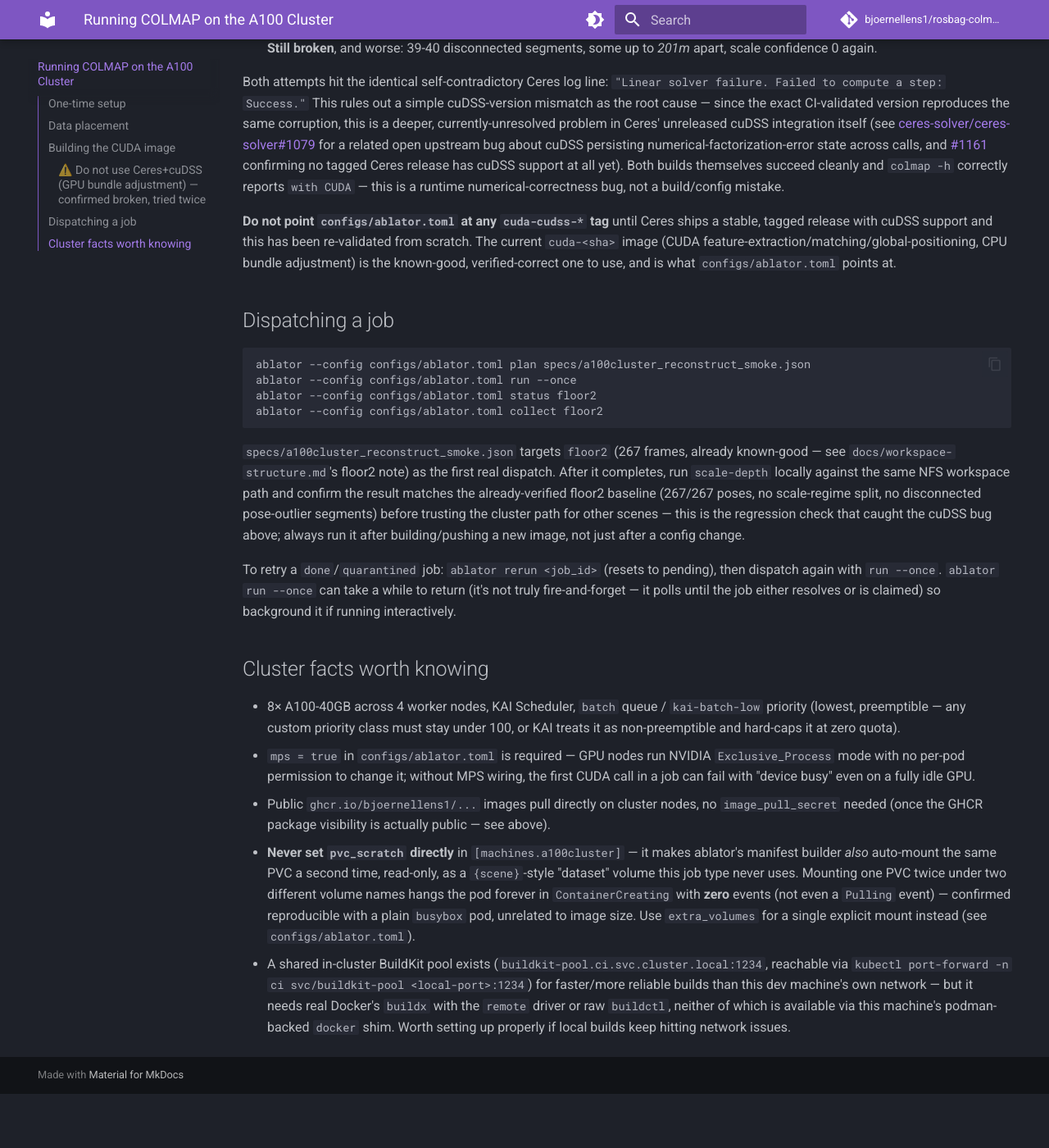
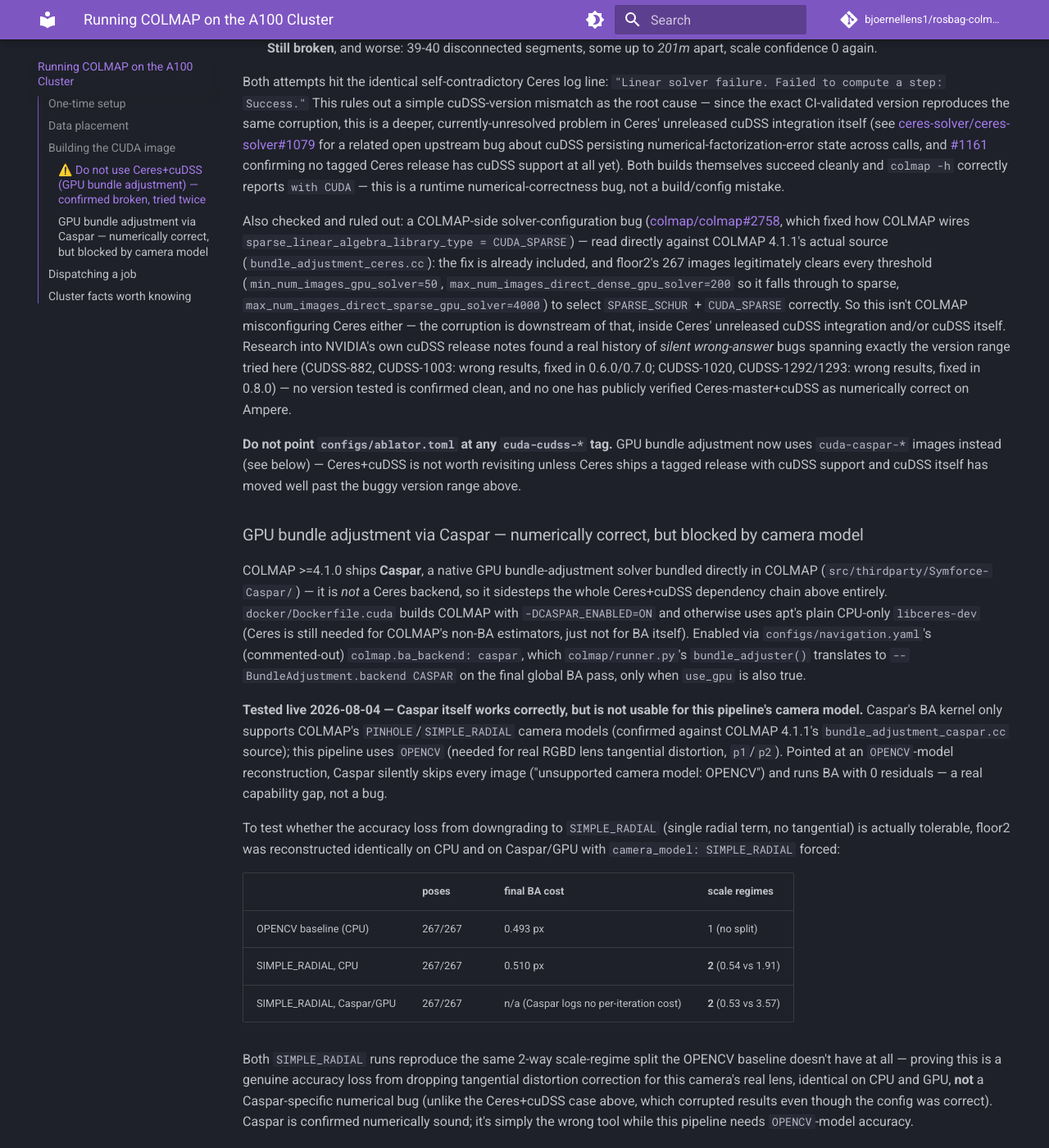
Before and after one commit to bjoernellens1/rosbag-colmap-pipeline, an MkDocs documentation site: the page built from docs/cluster-dispatch.md, in a window 1280 px wide and 1400 px high, scrolled down 1867 px. Shown: the whole window at 82% size. Built offline with MkDocs 1.6.1 and Material for MkDocs 9.7.7, drawn with Linux system fonts in a browser that asks for light colours; comment, search, counter and statistics services are not loaded; before the commit the page ends 3201 px from its top, so only the background shows below that; some of the changed text lies outside the part shown.

Commit message:
feat(cluster): try Caspar GPU bundle adjustment, blocked by camera model
Caspar (COLMAP >=4.1.0's native GPU BA solver) sidesteps the Ceres+cuDSS
dependency chain entirely -- docker/Dockerfile.cuda now builds COLMAP
with -DCASPAR_ENABLED=ON instead of building Ceres from source, and
colmap/runner.py's bundle_adjuster() wires ba_backend: caspar to
--BundleAdjustment.backend CASPAR.

Tested live on the A100 cluster: Caspar itself is numerically correct,
but only supports PINHOLE/SIMPLE_RADIAL camera models, not this
pipeline's OPENCV (needed for real RGBD lens tangential distortion).
Forcing SIMPLE_RADIAL to test the accuracy tradeoff reproduced the same
2-way scale-regime split on BOTH CPU and Caspar/GPU that the OPENCV
baseline doesn't have at all -- a genuine accuracy loss from dropping
tangential distortion, identical on both backends, not a Caspar bug.

configs/navigation.yaml and configs/ablator.toml stay on OPENCV/CPU-BA
(the known-good baseline) until Caspar gains OPENCV support upstream.
utils/camera.py's SIMPLE_RADIAL support is kept as a real capability
(useful for any future PINHOLE/SIMPLE_RADIAL camera), not test-only code.

Co-Authored-By: Claude Sonnet 5 <noreply@anthropic.com>
Claude-Session: https://claude.ai/code/session_01FCxykUmrE7G1MTygjTsPi5

```diff
--- a/docs/cluster-dispatch.md
+++ b/docs/cluster-dispatch.md
@@ -99,10 +99,65 @@ tagged Ceres release has cuDSS support at all yet). Both builds themselves succe
 `colmap -h` correctly reports `with CUDA` — this is a runtime numerical-correctness bug, not a
 build/config mistake.
 
-**Do not point `configs/ablator.toml` at any `cuda-cudss-*` tag** until Ceres ships a stable,
-tagged release with cuDSS support and this has been re-validated from scratch. The current
-`cuda-<sha>` image (CUDA feature-extraction/matching/global-positioning, CPU bundle adjustment)
-is the known-good, verified-correct one to use, and is what `configs/ablator.toml` points at.
+Also checked and ruled out: a COLMAP-side solver-configuration bug
+([colmap/colmap#2758](https://github.com/colmap/colmap/pull/2758), which fixed how COLMAP wires
+`sparse_linear_algebra_library_type = CUDA_SPARSE`) — read directly against COLMAP 4.1.1's actual
+source (`bundle_adjustment_ceres.cc`): the fix is already included, and floor2's 267 images
+legitimately clears every threshold (`min_num_images_gpu_solver=50`,
+`max_num_images_direct_dense_gpu_solver=200` so it falls through to sparse,
+`max_num_images_direct_sparse_gpu_solver=4000`) to select `SPARSE_SCHUR` + `CUDA_SPARSE`
+correctly. So this isn't COLMAP misconfiguring Ceres either — the corruption is downstream of
+that, inside Ceres' unreleased cuDSS integration and/or cuDSS itself. Research into NVIDIA's own
+cuDSS release notes found a real history of *silent wrong-answer* bugs spanning exactly the
+version range tried here (CUDSS-882, CUDSS-1003: wrong results, fixed in 0.6.0/0.7.0; CUDSS-1020,
+CUDSS-1292/1293: wrong results, fixed in 0.8.0) — no version tested is confirmed clean, and no
+one has publicly verified Ceres-master+cuDSS as numerically correct on Ampere.
+
+**Do not point `configs/ablator.toml` at any `cuda-cudss-*` tag.** GPU bundle adjustment now uses
+`cuda-caspar-*` images instead (see below) — Ceres+cuDSS is not worth revisiting unless Ceres
+ships a tagged release with cuDSS support and cuDSS itself has moved well past the buggy version
+range above.
+
+### GPU bundle adjustment via Caspar — numerically correct, but blocked by camera model
+
+COLMAP >=4.1.0 ships **Caspar**, a native GPU bundle-adjustment solver bundled directly in COLMAP
+(`src/thirdparty/Symforce-Caspar/`) — it is *not* a Ceres backend, so it sidesteps the whole
+Ceres+cuDSS dependency chain above entirely. `docker/Dockerfile.cuda` builds COLMAP with
+`-DCASPAR_ENABLED=ON` and otherwise uses apt's plain CPU-only `libceres-dev` (Ceres is still
+needed for COLMAP's non-BA estimators, just not for BA itself). Enabled via
+`configs/navigation.yaml`'s (commented-out) `colmap.ba_backend: caspar`, which
+`colmap/runner.py`'s `bundle_adjuster()` translates to `--BundleAdjustment.backend CASPAR` on the
+final global BA pass, only when `use_gpu` is also true.
+
+**Tested live 2026-08-04 — Caspar itself works correctly, but is not usable for this pipeline's
+camera model.** Caspar's BA kernel only supports COLMAP's `PINHOLE`/`SIMPLE_RADIAL` camera
+models (confirmed against COLMAP 4.1.1's `bundle_adjustment_caspar.cc` source); this pipeline
+uses `OPENCV` (needed for real RGBD lens tangential distortion, `p1`/`p2`). Pointed at an
+`OPENCV`-model reconstruction, Caspar silently skips every image ("unsupported camera model:
+OPENCV") and runs BA with 0 residuals — a real capability gap, not a bug.
+
+To test whether the accuracy loss from downgrading to `SIMPLE_RADIAL` (single radial term, no
+tangential) is actually tolerable, floor2 was reconstructed identically on CPU and on Caspar/GPU
+with `camera_model: SIMPLE_RADIAL` forced:
+
+| | poses | final BA cost | scale regimes |
+|---|---|---|---|
+| OPENCV baseline (CPU) | 267/267 | 0.493 px | 1 (no split) |
+| SIMPLE_RADIAL, CPU | 267/267 | 0.510 px | **2** (0.54 vs 1.91) |
+| SIMPLE_RADIAL, Caspar/GPU | 267/267 | n/a (Caspar logs no per-iteration cost) | **2** (0.53 vs 3.57) |
+
+Both `SIMPLE_RADIAL` runs reproduce the same 2-way scale-regime split the OPENCV baseline
+doesn't have at all — proving this is a genuine accuracy loss from dropping tangential
+distortion correction for this camera's real lens, identical on CPU and GPU, **not** a
+Caspar-specific numerical bug (unlike the Ceres+cuDSS case above, which corrupted results even
+though the config was correct). Caspar is confirmed numerically sound; it's simply the wrong
+tool while this pipeline needs `OPENCV`-model accuracy.
+
+**Do not enable `ba_backend: caspar` in `configs/navigation.yaml`** unless the scene's camera
+genuinely has negligible tangential distortion (verify via a `SIMPLE_RADIAL` vs `OPENCV`
+scale-regime-split comparison first, same as above) or Caspar gains `OPENCV` support upstream.
+`configs/ablator.toml` points at the known-good `cuda-<sha>` image (GPU feature-extraction/
+matching, CPU bundle adjustment) for this reason.
 
 ## Dispatching a job
 
```
Also changed, not shown: 5 other files.
